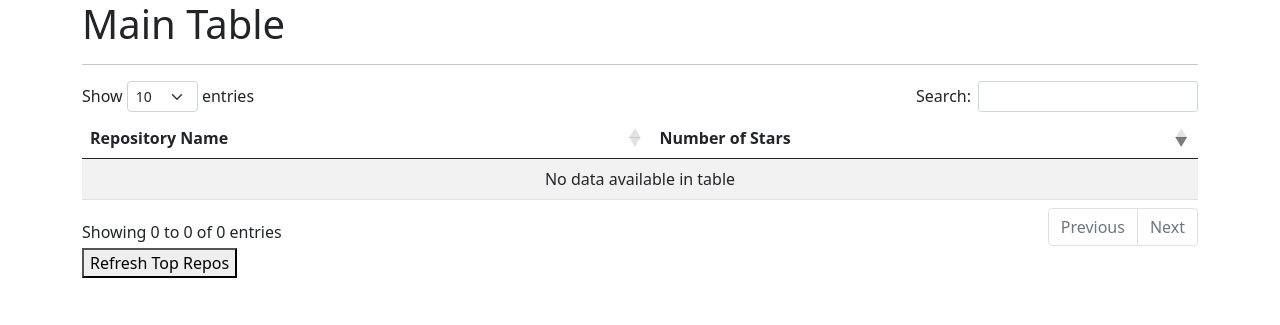
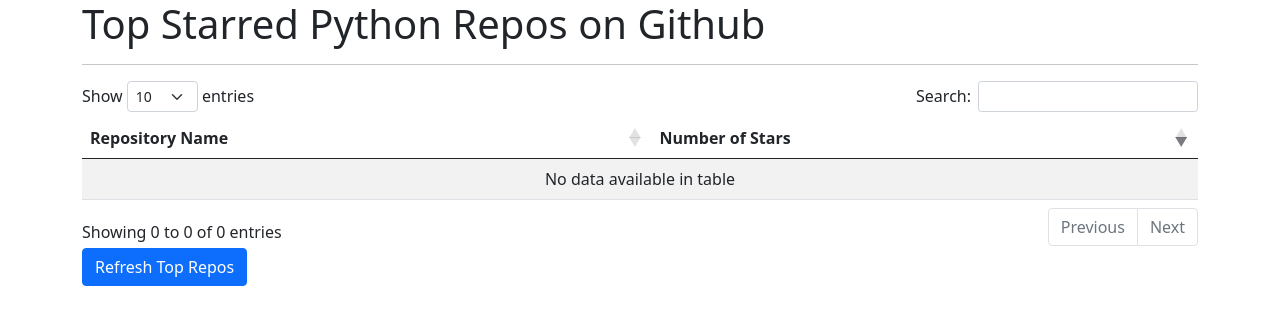
Before and after one commit to Red-Hammer/most-starred-python-repos, a Flask app: page / in a window 1280 px wide. Shown: the top 325 px of the page. Run offline with Flask 2, Linux system fonts and the light colour scheme; data that the repository does not hold is empty; some libraries are stand-ins or nearby versions.

Commit message:
added refresh and back buttons

```diff
--- a/app/main/routes.py
+++ b/app/main/routes.py
@@ -9,7 +9,7 @@
     repos = await get_data()
     return render_template(
             'main_view.html',
-            title='Main Table',
+            title='Top Starred Python Repos on Github',
             repos=repos
     )
 
@@ -19,6 +19,6 @@
     repo = await get_data(repo_id)  # singular repo is still passed via a list to maintain consistency
     return render_template(
             'detail_view.html',
-            title='Detail Table',
+            title='Repo Detail',
             repo=repo[0]
     )
--- a/app/templates/detail_view.html
+++ b/app/templates/detail_view.html
@@ -27,6 +27,11 @@
         </tr>
         </tbody>
     </table>
+    <div>
+        <form method="get" action="{{ url_for('main.home') }}">
+            <button class="btn btn-primary" type="submit">Back to List</button>
+        </form>
+    </div>
 {% endblock %}
 {% block scripts %}
     <script>
--- a/app/templates/main_view.html
+++ b/app/templates/main_view.html
@@ -19,7 +19,7 @@
     </table>
     <div>
         <form method="post" action="{{ url_for('github.update_database') }}">
-            <button type="submit">Refresh Top Repos</button>
+            <button class="btn btn-primary" type="submit">Refresh Top Repos</button>
         </form>
     </div>
 {% endblock %}
```
